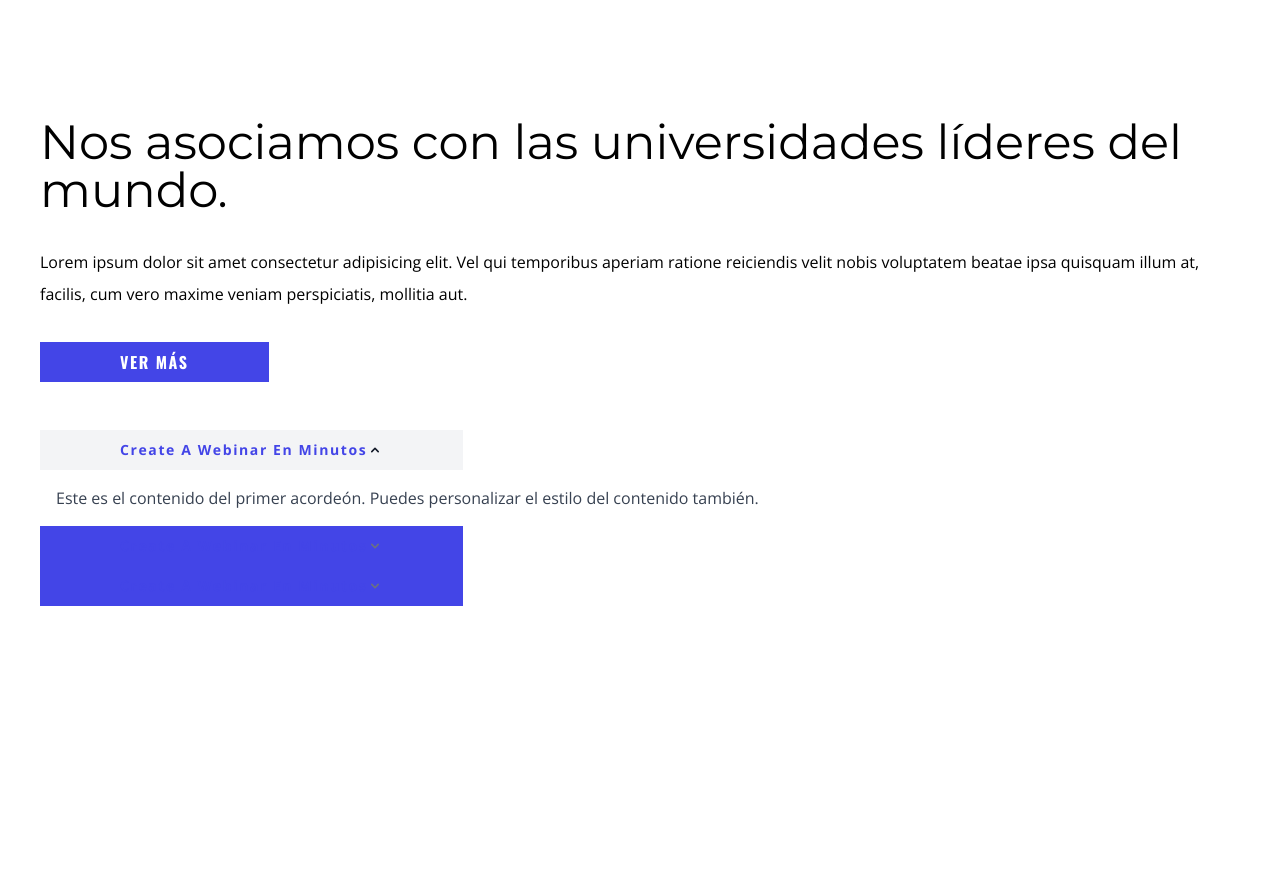
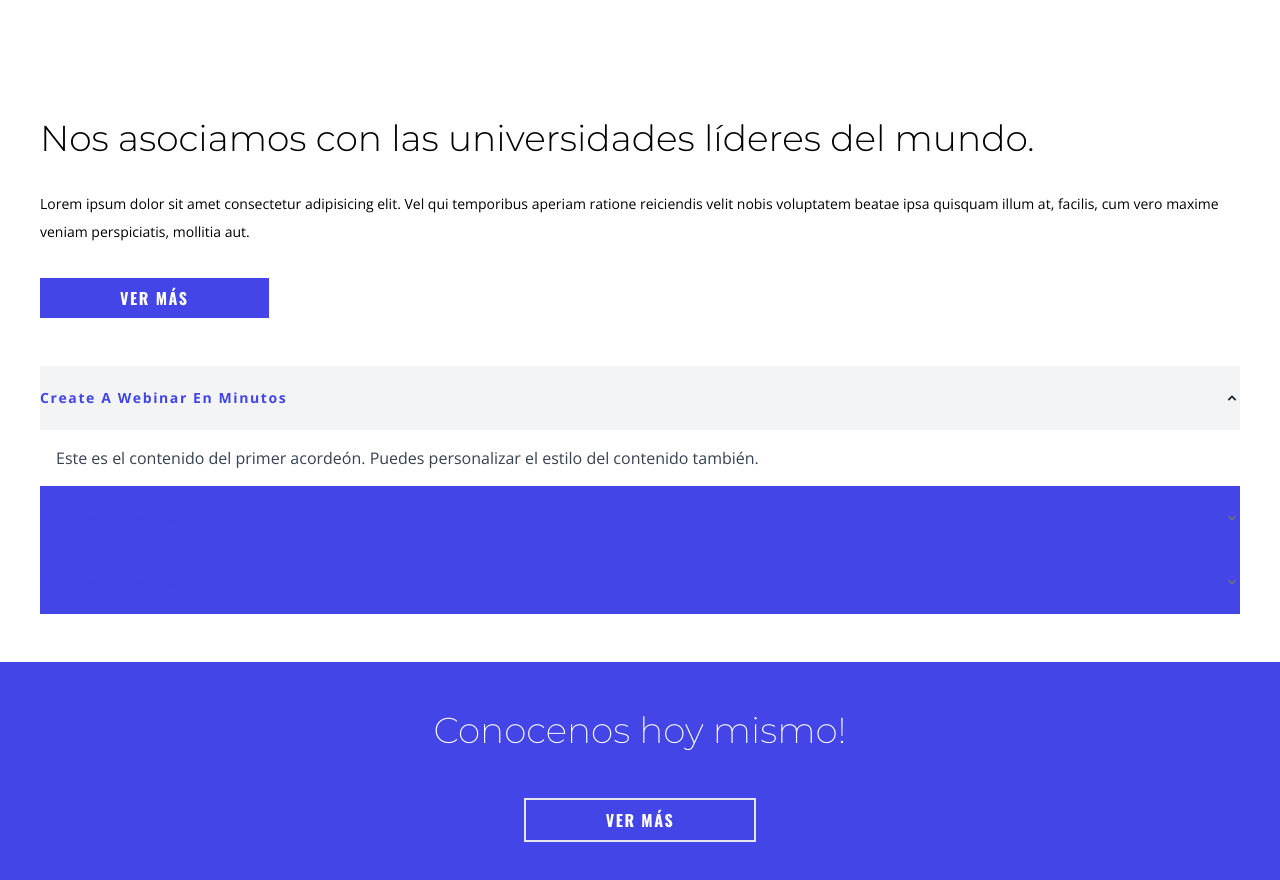
Before and after one commit to GonzaS89/consultora, a React (Create React App) app: page / in a window 1280 px wide. Shown: the part 4774-5654 px from the top of the page. Before the commit the page ends 5428 px from the top, so only its background shows below. Built offline with nearby package versions, Linux system fonts and the light colour scheme.

Commit message:
definiciendo servicios

```diff
--- a/src/Componentes/Main.jsx
+++ b/src/Componentes/Main.jsx
@@ -4,6 +4,7 @@ import { Portada } from './Portada'
 import { Nosotros } from './Nosotros'
 import { Servicios } from './Servicios'
 import { Nosotros2 } from './Nosotros2'
+import { Mensaje } from './Mensaje'
 
 export const Main = () => {
   return (
@@ -13,6 +14,7 @@ export const Main = () => {
         <Nosotros/>
         <Servicios/>
         <Nosotros2/>
+        <Mensaje/>
     </div>
   )
 }
--- /dev/null
+++ b/src/Componentes/Mensaje.jsx
@@ -0,0 +1,12 @@
+import React from 'react'
+
+export const Mensaje = () => {
+  return (
+    <div className='bg-morado'>
+        <div className='flex flex-col w-full items-center gap-12 py-12 px-12'>
+        <h2 className='text-4xl font-extralight text-white text-left'>Conocenos hoy mismo!</h2>
+        <button className='border-2'>ver más</button>
+        </div>
+    </div>
+  )
+}
--- a/src/Componentes/Nosotros2.jsx
+++ b/src/Componentes/Nosotros2.jsx
@@ -7,13 +7,23 @@ export const Nosotros2 = () => {
     <div className='py-12 px-10'>
         <div className="max-w-7xl flex flex-col gap-12">
             <div className="flex flex-col items-start gap-8 text-left ">
-                <h2 className="text-5xl">Nos asociamos con las universidades líderes del mundo.</h2>
-                <p className='leading-loose'>Lorem ipsum dolor sit amet consectetur adipisicing elit. Vel qui temporibus aperiam ratione reiciendis velit nobis voluptatem beatae ipsa quisquam illum at, facilis, cum vero maxime veniam perspiciatis, mollitia aut.</p>
+                <h2 className="text-4xl font-light">Nos asociamos con las universidades líderes del mundo.</h2>
+                <p className='leading-loose text-sm'>Lorem ipsum dolor sit amet consectetur adipisicing elit. Vel qui temporibus aperiam ratione reiciendis velit nobis voluptatem beatae ipsa quisquam illum at, facilis, cum vero maxime veniam perspiciatis, mollitia aut.</p>
                 <button>ver más</button>
             </div>
-            <Accordion className='border-none'>
-      <Accordion.Panel className='p-'>
-        <Accordion.Title>
+            <Accordion className='border-none w-full'>
+      <Accordion.Panel>
+        <Accordion.Title className='p-0 h-16'>
+          <h2 className='font-open capitalize text-sm font-bold text-morado'>Create a Webinar en minutos</h2>
+        </Accordion.Title>
+        <Accordion.Content className="p-4 text-gray-700">
+          <p className='text-left font-open'>
+            Este es el contenido del primer acordeón. Puedes personalizar el estilo del contenido también.
+          </p>
+        </Accordion.Content>
+      </Accordion.Panel>
+      <Accordion.Panel>
+        <Accordion.Title className='p-0 h-16'>
           <h2 className='font-open capitalize text-sm font-bold text-morado'>Create a Webinar en minutos</h2>
         </Accordion.Title>
         <Accordion.Content className="p-4 text-gray-700">
@@ -23,17 +33,7 @@ export const Nosotros2 = () => {
         </Accordion.Content>
       </Accordion.Panel>
       <Accordion.Panel className='p-'>
-        <Accordion.Title>
-          <h2 className='font-open capitalize text-sm font-bold text-morado'>Create a Webinar en minutos</h2>
-        </Accordion.Title>
-        <Accordion.Content className="p-4 text-gray-700">
-          <p className='text-left font-open'>
-            Este es el contenido del primer acordeón. Puedes personalizar el estilo del contenido también.
-          </p>
-        </Accordion.Content>
-      </Accordion.Panel>
-      <Accordion.Panel className='p-'>
-        <Accordion.Title>
+        <Accordion.Title className='p-0 h-16'>
           <h2 className='font-open capitalize text-sm font-bold text-morado'>Create a Webinar en minutos</h2>
         </Accordion.Title>
         <Accordion.Content className="p-4 text-gray-700">
```
